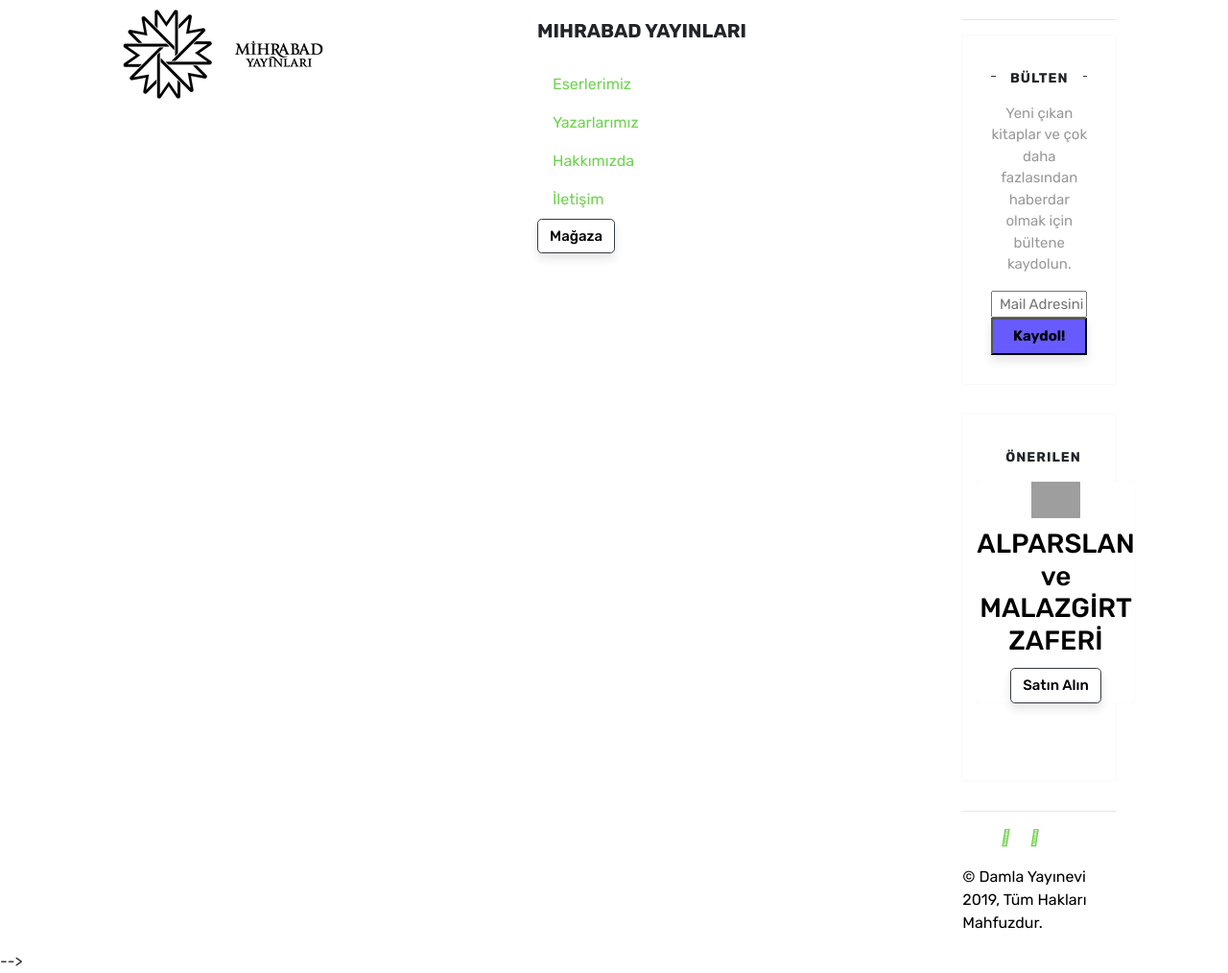
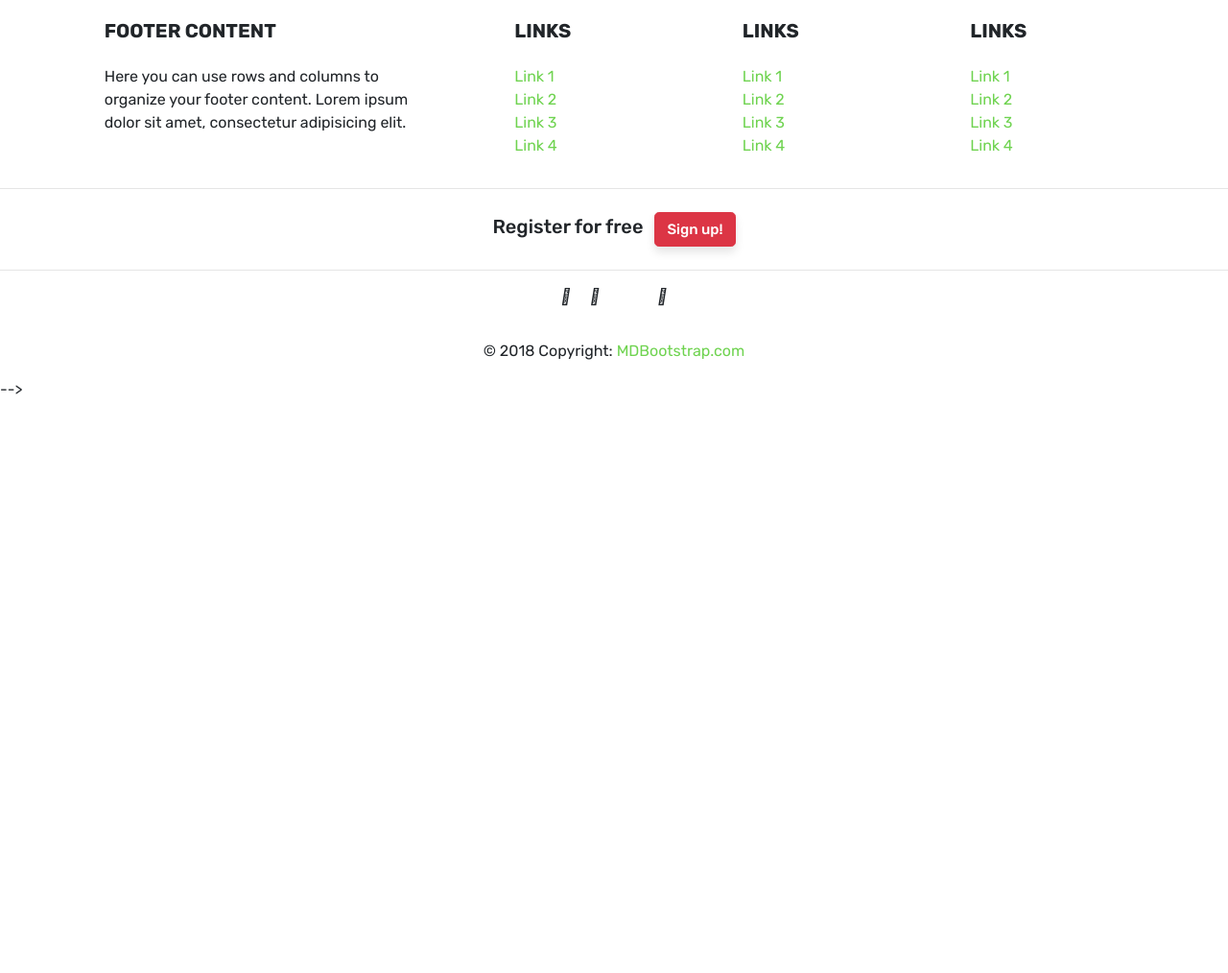
Before and after one commit to edamla/mihrabad, a Jekyll site: the page built from index.html, in a window 1280 px wide. Shown: the part 1806-2820 px from the top of the page at 96% size. Built offline with Jekyll 4.4.1, drawn with Linux system fonts in a browser that asks for light colours; the list of posts is cut into pages by our own code; comment, search, counter and statistics services are not loaded; after the commit the page ends 2224 px from its top, so only the background shows below that; grey boxes are pictures that could not be loaded.

Commit message:
yenileme

```diff
--- a/_layouts/default.html
+++ b/_layouts/default.html
@@ -129,9 +127,12 @@
 
         <!-- Grid column -->
         <div class="col-md-4 mx-auto">
-              <a href="/mihrabad/">
-                  <img src="{{ site.baseurl }}/assets/images/logo.png">
-             </a>
+
+          <!-- Content -->
+          <h5 class="font-weight-bold text-uppercase mt-3 mb-4">Footer Content</h5>
+          <p>Here you can use rows and columns to organize your footer content. Lorem ipsum dolor sit amet,
+            consectetur
+            adipisicing elit.</p>
 
         </div>
         <!-- Grid column -->
@@ -139,26 +140,23 @@
         <hr class="clearfix w-100 d-md-none">
 
         <!-- Grid column -->
-          <div class="col-md-4 mx-auto">
+        <div class="col-md-2 mx-auto">
 
           <!-- Links -->
-            <h5 class="font-weight-bold text-uppercase mt-3 mb-4">{{ site.name }}</h5>
+          <h5 class="font-weight-bold text-uppercase mt-3 mb-4">Links</h5>
 
           <ul class="list-unstyled">
             <li>
-                  <a class="nav-link" href="{{ site.baseurl }}/indexeserler.html">Eserlerimiz</a>
+              <a href="#!">Link 1</a>
             </li>
             <li>
-                  <a class="nav-link" href="{{ site.baseurl }}/indexyazarlar.html">Yazarlarımız</a>
+              <a href="#!">Link 2</a>
             </li>
             <li>
-                  <a class="nav-link" href="{{ site.baseurl }}/about">Hakkımızda</a>
+              <a href="#!">Link 3</a>
             </li>
             <li>
-                  <a class="nav-link" href="{{ site.baseurl }}/contact">İletişim</a>
-              </li>
-              <li>
-                  <a class="btn btn-outline-dark" href="https://www.damlayayinevi.com.tr/mihrabad-yayinlari" style="color: black;" target="_blank">Mağaza</a>
+              <a href="#!">Link 4</a>
             </li>
           </ul>
 
@@ -170,13 +168,70 @@
         <!-- Grid column -->
         <div class="col-md-2 mx-auto">
 
+          <!-- Links -->
+          <h5 class="font-weight-bold text-uppercase mt-3 mb-4">Links</h5>
+
+          <ul class="list-unstyled">
+            <li>
+              <a href="#!">Link 1</a>
+            </li>
+            <li>
+              <a href="#!">Link 2</a>
+            </li>
+            <li>
+              <a href="#!">Link 3</a>
+            </li>
+            <li>
+              <a href="#!">Link 4</a>
+            </li>
+          </ul>
+
+        </div>
+        <!-- Grid column -->
+
+        <hr class="clearfix w-100 d-md-none">
+
+        <!-- Grid column -->
+        <div class="col-md-2 mx-auto">
+
+          <!-- Links -->
+          <h5 class="font-weight-bold text-uppercase mt-3 mb-4">Links</h5>
+
+          <ul class="list-unstyled">
+            <li>
+              <a href="#!">Link 1</a>
+            </li>
+            <li>
+              <a href="#!">Link 2</a>
+            </li>
+            <li>
+              <a href="#!">Link 3</a>
+            </li>
+            <li>
+              <a href="#!">Link 4</a>
+            </li>
+          </ul>
+
+        </div>
+        <!-- Grid column -->
+
+      </div>
+      <!-- Grid row -->
+
+    </div>
+    <!-- Footer Links -->
+
     <hr>
 
     <!-- Call to action -->
-      <div>
-          {% include sidebar.html %}
-      </div>
-
+    <ul class="list-unstyled list-inline text-center py-2">
+      <li class="list-inline-item">
+        <h5 class="mb-1">Register for free</h5>
+      </li>
+      <li class="list-inline-item">
+        <a href="#!" class="btn btn-danger btn-rounded">Sign up!</a>
+      </li>
+    </ul>
     <!-- Call to action -->
 
     <hr>
@@ -184,38 +239,41 @@
     <!-- Social buttons -->
     <ul class="list-unstyled list-inline text-center">
       <li class="list-inline-item">
-          <a class="btn-floating btn-fb mx-1" href="https://tr-tr.facebook.com/mihrabadyayin/">
+        <a class="btn-floating btn-fb mx-1">
           <i class="fab fa-facebook-f"> </i>
         </a>
       </li>
       <li class="list-inline-item">
-          <a class="btn-floating btn-tw mx-1" href="https://twitter.com/mihrabadyayin">
+        <a class="btn-floating btn-tw mx-1">
           <i class="fab fa-twitter"> </i>
         </a>
       </li>
       <li class="list-inline-item">
-          <a class="btn-floating btn-gplus mx-1" href="{{ site.baseurl }}/contact">
+        <a class="btn-floating btn-gplus mx-1">
           <i class="fab fa-google-plus-g"> </i>
         </a>
       </li>
       <li class="list-inline-item">
-          <a class="btn-floating btn-gplus mx-1" href="https://www.youtube.com/user/damlayayinevi">
-            <i class="fab fa-youtube-plus-g"> </i>
+        <a class="btn-floating btn-li mx-1">
+          <i class="fab fa-linkedin-in"> </i>
+        </a>
+      </li>
+      <li class="list-inline-item">
+        <a class="btn-floating btn-dribbble mx-1">
+          <i class="fab fa-dribbble"> </i>
         </a>
       </li>
     </ul>
     <!-- Social buttons -->
 
     <!-- Copyright -->
-      <p style="color:black">
-          © Damla Yayınevi 2019, Tüm Hakları Mahfuzdur.
-     </p>
+    <div class="footer-copyright text-center py-3">© 2018 Copyright:
+      <a href="https://mdbootstrap.com/education/bootstrap/"> MDBootstrap.com</a>
+    </div>
     <!-- Copyright -->
 
   </footer>
-
-
-
+  <!-- Footer -->
 
 <!-- ----- JavaScript-----
 ================================================== --> -->
```
Also changed, not shown: other parts of _layouts/default.html (+2 -4 lines), tayipnotes.md (added). Lines whose indentation alone changed are shown as unchanged.
